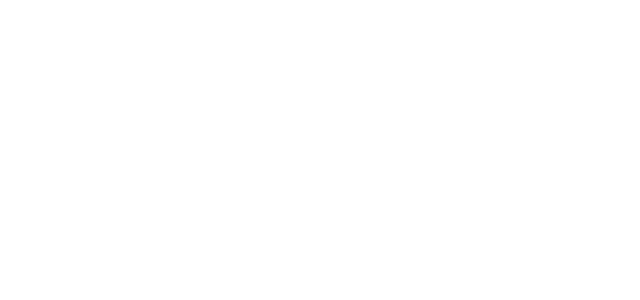
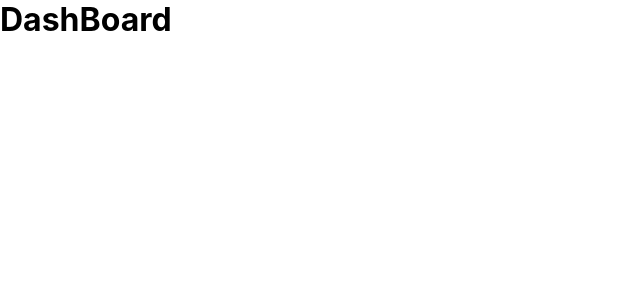
Before and after one commit to satoshi0ta/nuxt-ts-spa, a Nuxt app: page /admin/dashboard in a window 1280 px wide. Before the commit this address had no page. Shown: the top 300 px of the page, without its empty margins (0-640 px from the left). Built offline with nearby package versions, Linux system fonts and the light colour scheme.

Commit message:
Add Routes

```diff
--- /dev/null
+++ b/pages/admin/dashboard.vue
@@ -0,0 +1,3 @@
+<template>
+  <h1>DashBoard</h1>
+</template>
--- /dev/null
+++ b/pages/login.vue
@@ -0,0 +1,3 @@
+<template>
+  <h1>Login Page</h1>
+</template>
```
